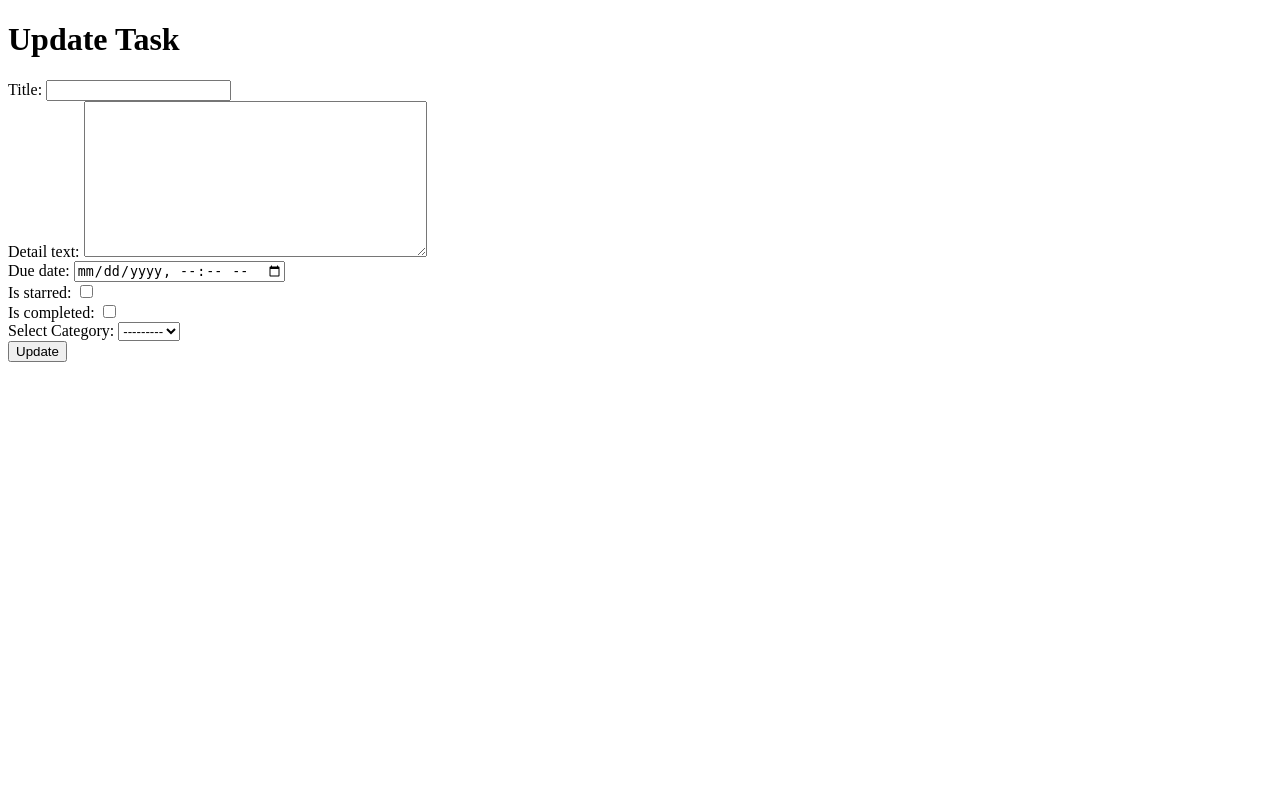
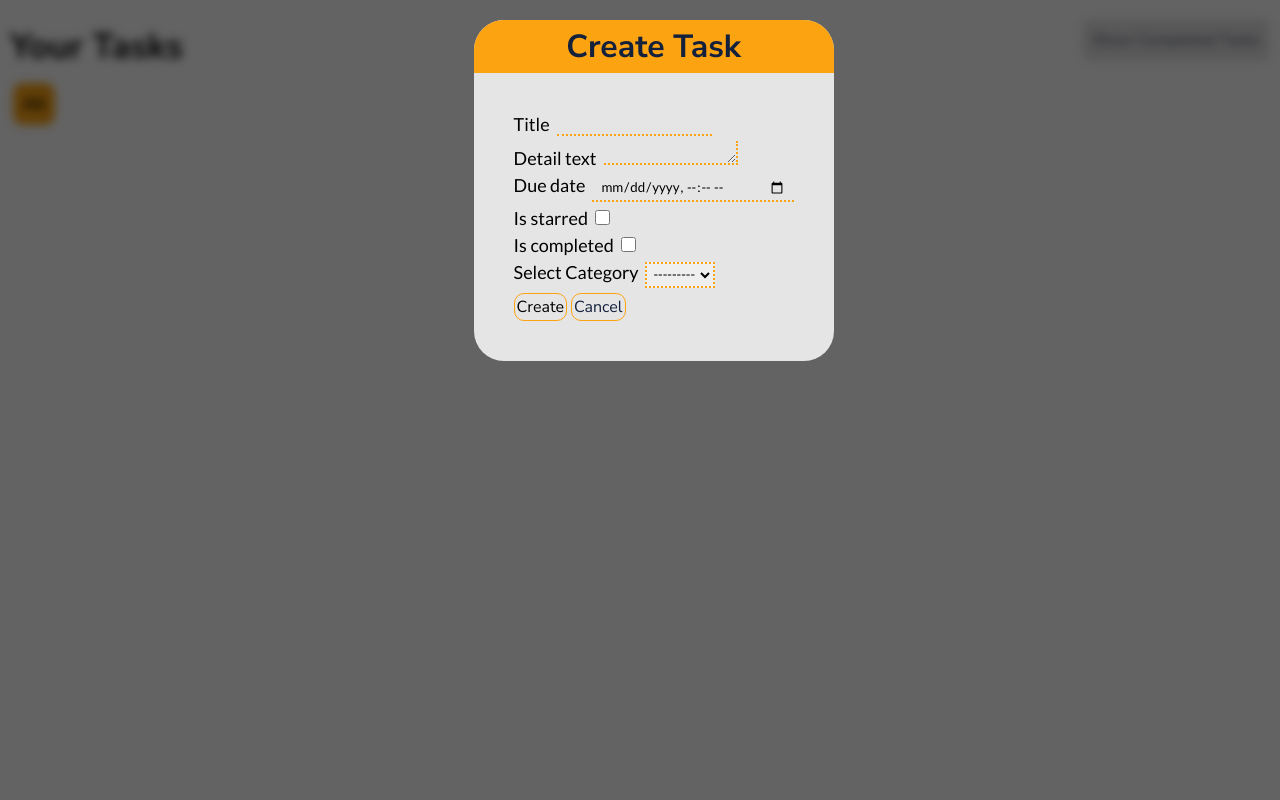
Before and after one commit to iamhimangshude/My-Django-Projects, a Django app: page /create-task/ in a window 1280 px wide. Run offline with Django 5.2, Linux system fonts and the light colour scheme; data that the repository does not hold is empty.

Commit message:
Finished Create Task Page Style
> Added Styling on Create_Task page

```diff
--- a/todo_app/static/todo_app/create_task.css
+++ b/todo_app/static/todo_app/create_task.css
@@ -0,0 +1,198 @@
+@import url('https://fonts.googleapis.com/css2?family=Nunito+Sans:ital,opsz,wght@0,6..12,200..1000;1,6..12,200..1000&display=swap');
+@import url('https://fonts.googleapis.com/css2?family=Lato:ital,wght@0,100;0,300;0,400;0,700;0,900;1,100;1,300;1,400;1,700;1,900&display=swap');
+
+html,
+body {
+    margin: 0;
+    padding: 0;
+    box-sizing: border-box;
+    /* background-color: #4a4e69a9; */
+}
+
+div#overlay {
+    position: fixed;
+    top: 0;
+    right: 0;
+    left: 0;
+    bottom: 0;
+    height: 100%;
+    width: 100%;
+    background-color: rgba(0, 0, 0, 0.61) !important;
+    z-index: 10;
+}
+
+#create-task {
+    position: fixed;
+    top: 10px;
+    left: 37%;
+    background-color: #e5e5e5;
+    margin: 10px 0 0 0;
+    border-radius: 30px;
+}
+
+#create-task h1 {
+    font-family: 'Nunito Sans', sans-serif;
+    background-color: #FCA311;
+    padding: 5px;
+    color: #14213D;
+    text-align: center;
+    margin: 0;
+    border-top-left-radius: inherit;
+    border-top-right-radius: inherit;
+}
+
+#create-task form {
+    margin: 0 auto;
+    padding: 40px;
+
+}
+
+.create-task-items {
+    margin-bottom: 5px;
+    align-self: baseline;
+}
+
+.create-task-items span {
+    font-family: 'Lato', sans-serif;
+    font-size: 18px;
+    margin-right: 3px;
+    margin-bottom: 0;
+    margin-top: 0;
+}
+
+.create-task-items input {
+    font-family: 'Lato', sans-serif;
+    height: 10px;
+    background-color: transparent;
+    border-bottom: 2px dotted #FCA311;
+    border-top: none;
+    border-right: none;
+    border-left: none;
+    padding: 0.2rem;
+}
+
+.create-task-items input[type=datetime-local] {
+    font-family: 'Lato', sans-serif;
+    height: 10px;
+    background-color: transparent;
+    border-bottom: 2px dotted #FCA311;
+    border-top: none;
+    border-right: none;
+    border-left: none;
+    padding: 0.5rem;
+}
+
+.create-task-items input[type=checkbox] {
+    display: inline-block;
+    padding: 10px;
+    margin: 0;
+    height: 15px;
+    width: 15px;
+}
+
+.create-task-items textarea {
+    font-family: 'Lato', sans-serif;
+    font-size: 20px;
+    height: 18px;
+    width: 8rem;
+    border: none;
+    background-color: transparent;
+    border-bottom: 2px dotted #FCA311;
+    border-right: 2px dotted #FCA311;
+}
+
+.create-task-items select {
+    font-family: 'Lato', sans-serif;
+    border: 2px dotted #FCA311;
+    padding: 2px;
+}
+
+.create-task-items input:focus {
+    font-family: 'Lato', sans-serif;
+    height: 10px;
+    background-color: transparent;
+    border-bottom: 2px solid #FCA311;
+    border-top: none;
+    border-right: none;
+    border-left: none;
+    padding: 0.2rem;
+    outline: none;
+    transition: 1s ease-in-out;
+}
+
+.create-task-items textarea:focus {
+    font-family: 'Lato', sans-serif;
+    font-size: 20px;
+    height: 18px;
+    width: 8rem;
+    border: none;
+    outline: none;
+    background-color: transparent;
+    border-bottom: 2px solid #FCA311;
+    border-right: 2px solid #FCA311;
+    transition: 1s ease-in-out;
+}
+
+.create-task-items input[type=datetime-local]:focus {
+    font-family: 'Lato', sans-serif;
+    height: 10px;
+    background-color: transparent;
+    border-bottom: 2px solid #FCA311;
+    outline: none;
+    border-top: none;
+    border-right: none;
+    border-left: none;
+    padding: 0.5rem;
+    transition: 1s ease-in-out;
+}
+
+.create-task-items select:focus {
+    font-family: 'Lato', sans-serif;
+    border: 2px solid #FCA311;
+    padding: 2px;
+}
+
+button[type=submit] {
+    font-family: 'Nunito Sans', sans-serif;
+    background-color: transparent;
+    border: 1px solid #FCA311;
+    padding: 2px;
+    font-size: 16px;
+    border-radius: 10px;
+}
+
+#cancel-btn {
+    font-family: 'Nunito Sans', sans-serif;
+    display: inline-block;
+    padding: 2px;
+    border: 1px solid #FCA311;
+    border-radius: 10px;
+}
+
+#cancel-btn a {
+    text-decoration: none;
+    color: #14213D;
+}
+
+#cancel-btn:hover {
+    background-color: #d1d0d0;
+}
+
+button[type=submit]:hover {
+    background-color: #d1d0d0;
+    cursor: pointer;
+}
+
+#add-task {
+    display: none !important;
+}
+
+#add-category {
+    display: none;
+}
+
+header,
+#categories,
+#task-list {
+    filter: blur(5px);
+}
--- a/todo_app/templates/todo_app/create_task.html
+++ b/todo_app/templates/todo_app/create_task.html
@@ -1,23 +1,40 @@
 {% extends "base.html" %}
+{% load static %}
 
 {% block title %}
 Create Task
 {% endblock title %}
 
+{% block css_files %}
+    <link rel="stylesheet" href="{% static 'todo_app/create_task.css' %}">
+    <link rel="stylesheet" href="{% static 'todo_app/home.css' %}">
+    <link rel="stylesheet" href="https://fonts.googleapis.com/css2?family=Material+Symbols+Outlined:opsz,wght,FILL,GRAD@24,400,0,0" />
+{% endblock css_files %}
+
+
 {% block content %}
-    <h1>{% if create %}Create{% else %}Update{% endif %} Task</h1>
-    <main>
+    {% include "todo_app/home.html" %}
+    <div id="overlay">
         <div id="create-task">
-            <form method="POST">
+            <h1>Create Task</h1>
+            <form action="{% url "create-task" %}" method="POST">
                 {% csrf_token %}
+                    {% for field in form %}
+                        <div class="create-task-items">
+                            <span>{{ field.label }}</span>
+                            {{ field }}
+                            {{ field.errors }}
+                        </div>
+                    {% endfor %}
 
-                    <div class="task-items">
-                        {{ form }}
-                    </div>
-                <button type="submit">
-                    {% if created %}Create{% else %}Update{% endif %}
-                </button>
+                    {% if create %}
+                    <button type="submit">Create</button>
+                    {% else %}
+                    <button type="submit">Update</button>
+                    {% endif %}
+                    <div id="cancel-btn"><a href="{% url 'home' %}">Cancel</a></div>
+
             </form>
         </div>
-    </main>
+    </div>
 {% endblock content %}
--- a/todo_app/views.py
+++ b/todo_app/views.py
@@ -15,7 +15,6 @@ def home(request, slug=None):
     context["tasks"] = []
     context["slug"] = None
     for items in category_data:
-        # print(Category.objects.get(cat_name=items).category.all())
         context["tasks"].extend(
             Category.objects.get(cat_name=items).category.filter(is_completed=False)
         )
@@ -35,14 +34,26 @@ def home(request, slug=None):
 
 
 def create_task(request):
+    category_data = Category.objects.all()
+    context = {}
+    context["categories"] = category_data
+    context["tasks"] = []
+    for items in category_data:
+        context["tasks"].extend(
+            Category.objects.get(cat_name=items).category.filter(is_completed=False)
+        )
+    context["slug"] = None
     form = TasksAddForm()
+    context["form"] = form
+    context["create"] = True
     if request.method == "POST":
         form = TasksAddForm(request.POST)
+        context["form"] = form
         if form.is_valid():
             form.save()
             return HttpResponseRedirect(reverse("home"))
 
-    return render(request, "todo_app/create_task.html", {"form": form})
+    return render(request, "todo_app/create_task.html", context)
 
 
 def create_category(request):
```
